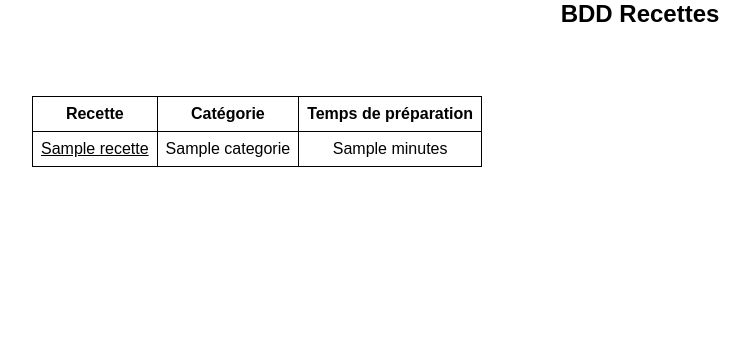
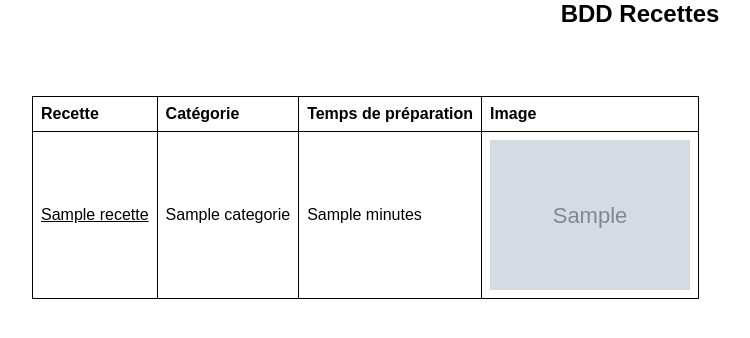
Before and after one commit to Loic-1/Exos-SQL-1, a PHP site: page / in a window 1280 px wide. Shown: the top 338 px of the page, without its empty margins (0-750 px from the left). Run offline with PHP 8.4, Linux system fonts and the light colour scheme; tables that the repository leaves empty or names only in its code hold one stand-in row (values such as "Sample post"); grey boxes marked "Sample" are stand-in pictures.

Commit message:
Images fonctionnent - Fini

```diff
--- a/detailRecette.php
+++ b/detailRecette.php
@@ -16,7 +16,7 @@
     die('Erreur : ' . $e->getMessage());
 }
 
-$sqlQuery = 'SELECT r.nom_recette, r.instructions, c.nom_categorie, r.tps_preparation
+$sqlQuery = 'SELECT r.nom_recette, r.instructions, c.nom_categorie, r.tps_preparation, r.image_recette
 FROM recette r
 INNER JOIN categorie c ON r.id_categorie = c.id_categorie
 WHERE r.id_recette = '.$_GET["id"].'';
@@ -34,6 +34,7 @@
         <td><?php echo $recipe['instructions']; ?></a></td>
         <td><?php echo $recipe['nom_categorie']; ?></td>
         <td><?php echo $recipe['tps_preparation']; ?> minutes</td>
+        <td><img src="<?php echo $recipe['image_recette']?>" alt=""></td>
     </tr>
 <?php
 }
--- a/index.php
+++ b/index.php
@@ -16,7 +16,7 @@
     die('Erreur : ' . $e->getMessage());
 }
 
-$sqlQuery = 'SELECT r.nom_recette, c.nom_categorie, r.tps_preparation, r.id_recette
+$sqlQuery = 'SELECT r.nom_recette, c.nom_categorie, r.tps_preparation, r.id_recette, r.image_recette
 FROM recette r
 INNER JOIN categorie c ON r.id_categorie = c.id_categorie
 GROUP BY r.id_recette
@@ -27,13 +27,14 @@
 
 
 echo '<table>';
-echo '<tr><th>Recette</th> <th>Catégorie</th> <th>Temps de préparation</th></tr>';
+echo '<tr><th>Recette</th> <th>Catégorie</th> <th>Temps de préparation</th> <th>Image</th></tr>';
 foreach ($recipes as $recipe) {
 ?>
     <tr>
         <td>  <a href="detailRecette.php?id=<?php echo $recipe['id_recette']; ?>&nom=<?php echo $recipe['nom_recette']; ?>">  <?php echo $recipe['nom_recette']; ?></a></td>
         <td><?php echo $recipe['nom_categorie']; ?></td>
         <td><?php echo $recipe['tps_preparation']; ?> minutes</td>
+        <td><img src="<?php echo $recipe['image_recette']; ?>" alt=""></td>
     </tr>
 <?php
 }
--- a/style.php
+++ b/style.php
@@ -17,12 +17,16 @@
 
     table{
         border-collapse: collapse;
-        text-align: center;
+        text-align: justify;
         margin: 2rem;
     }
 
     td, th {
         padding: 0.5rem;;
+    }
+
+    img{
+        width: 200px;
     }
 
     a, a:visited{
```
Also changed, not shown: Requête.sql (+10 -3 lines).
